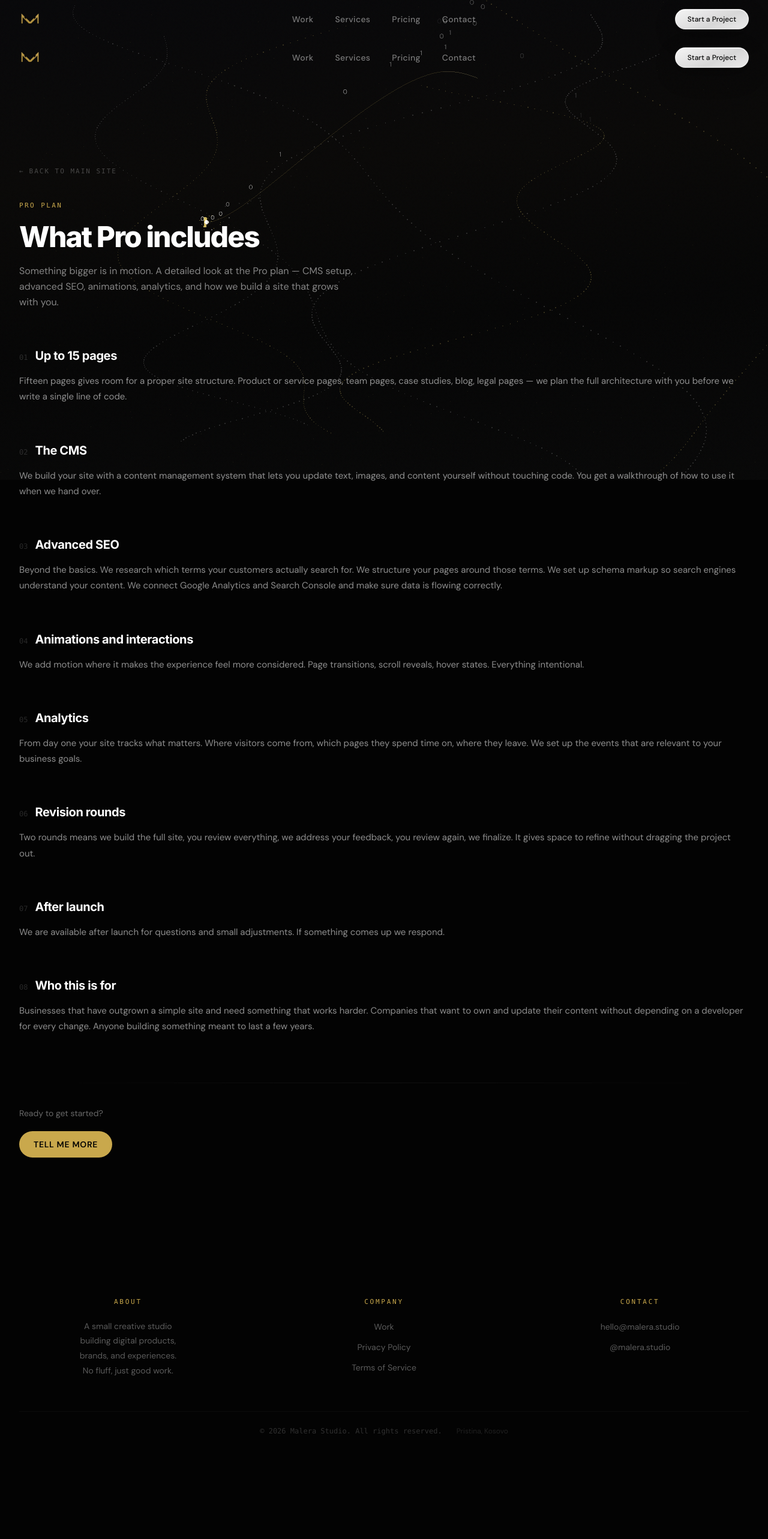
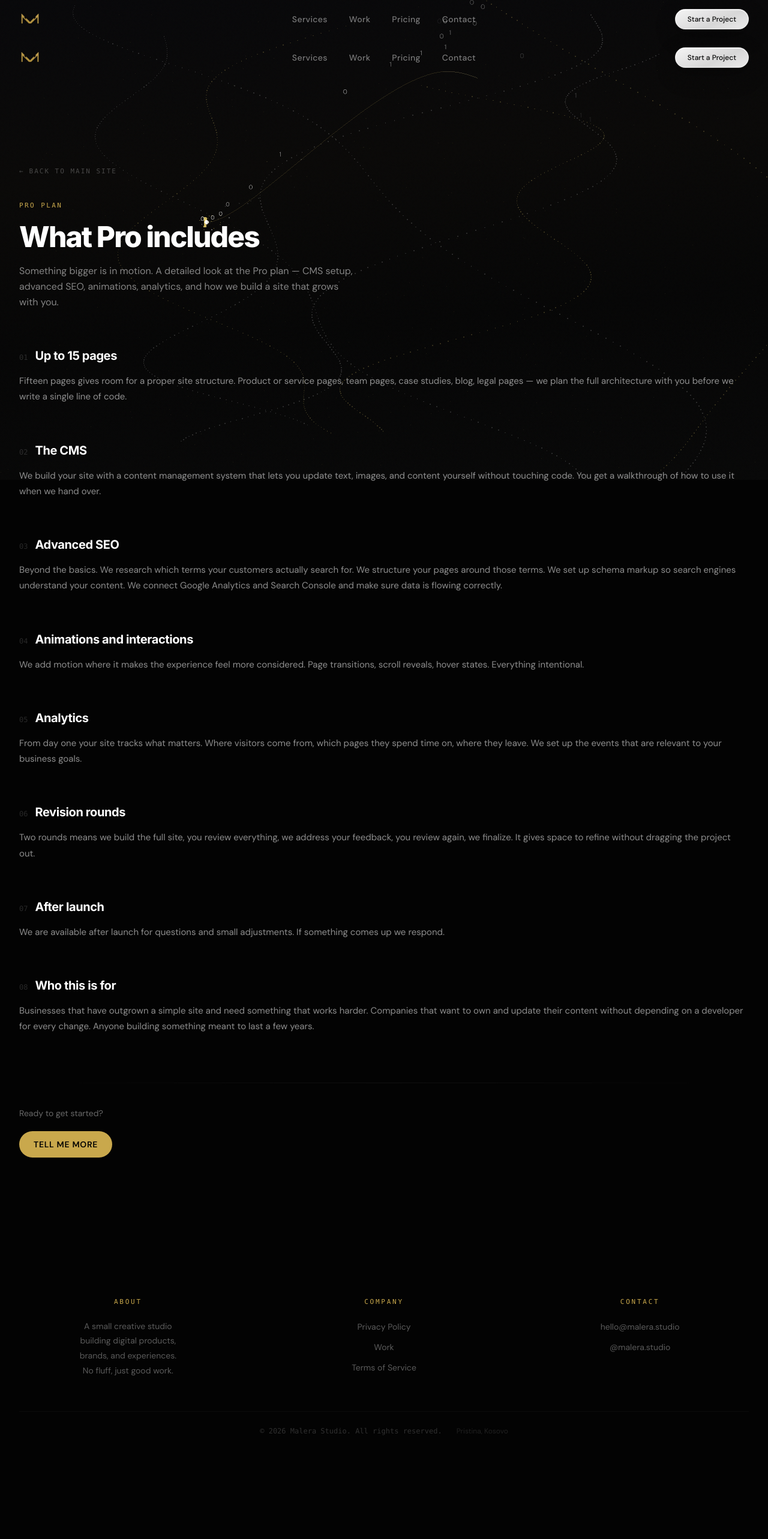
Before and after one commit to ethanhunthere/malera, a Next.js app: page /prodetails in a window 1280 px wide. Shown: the top 2566 px of the page at 60% size. Built offline with nearby package versions, Linux system fonts and the light colour scheme.

Commit message:
move Work to second position in navbar and footer

```diff
--- a/src/features/layout/components/Footer.tsx
+++ b/src/features/layout/components/Footer.tsx
@@ -1,8 +1,8 @@
 import Container from "@/src/features/layout/components/Container";
 
 const COMPANY_LINKS = [
+  { label: "Privacy Policy", href: "/privacy/" },
   { label: "Work", href: "/#work" },
-  { label: "Privacy Policy", href: "/privacy/" },
   { label: "Terms of Service", href: "/terms/" },
 ];
 
--- a/src/features/layout/components/Navbar.tsx
+++ b/src/features/layout/components/Navbar.tsx
@@ -3,7 +3,7 @@
 import { useState, useEffect } from "react";
 import Container from "@/src/features/layout/components/Container";
 
-const NAV_LINKS = ["Work", "Services", "Pricing", "Contact"];
+const NAV_LINKS = ["Services", "Work", "Pricing", "Contact"];
 
 export default function Navbar() {
   const [menuOpen, setMenuOpen] = useState(false);
```
